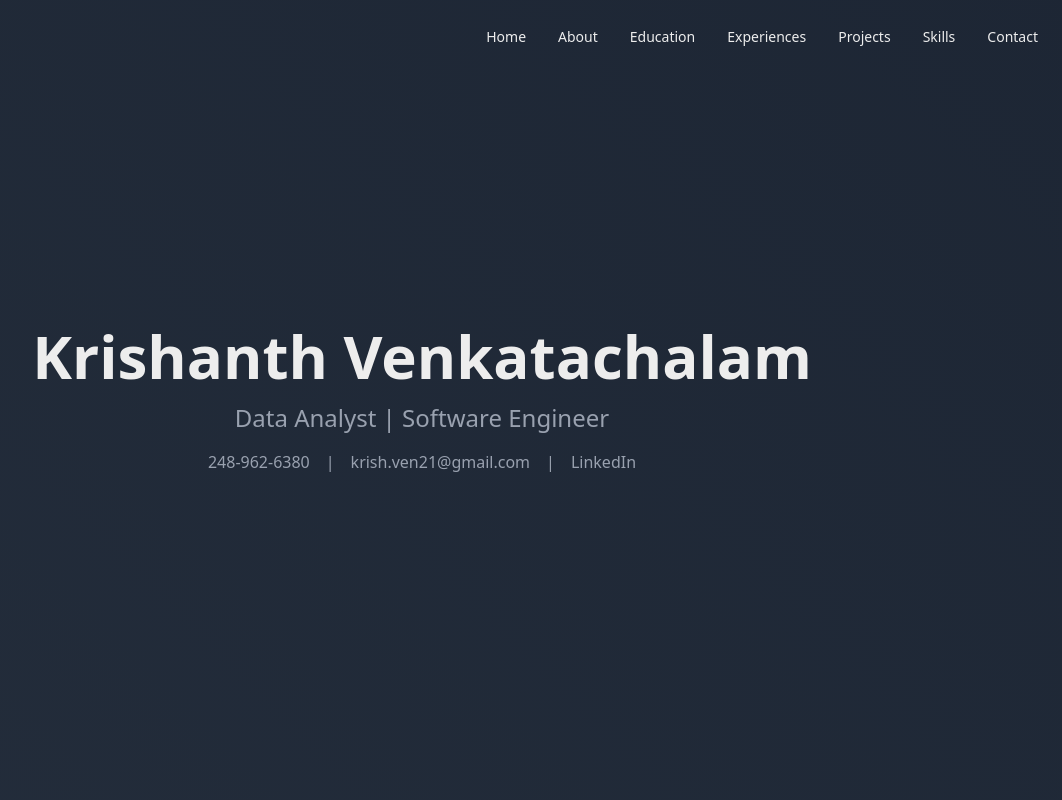
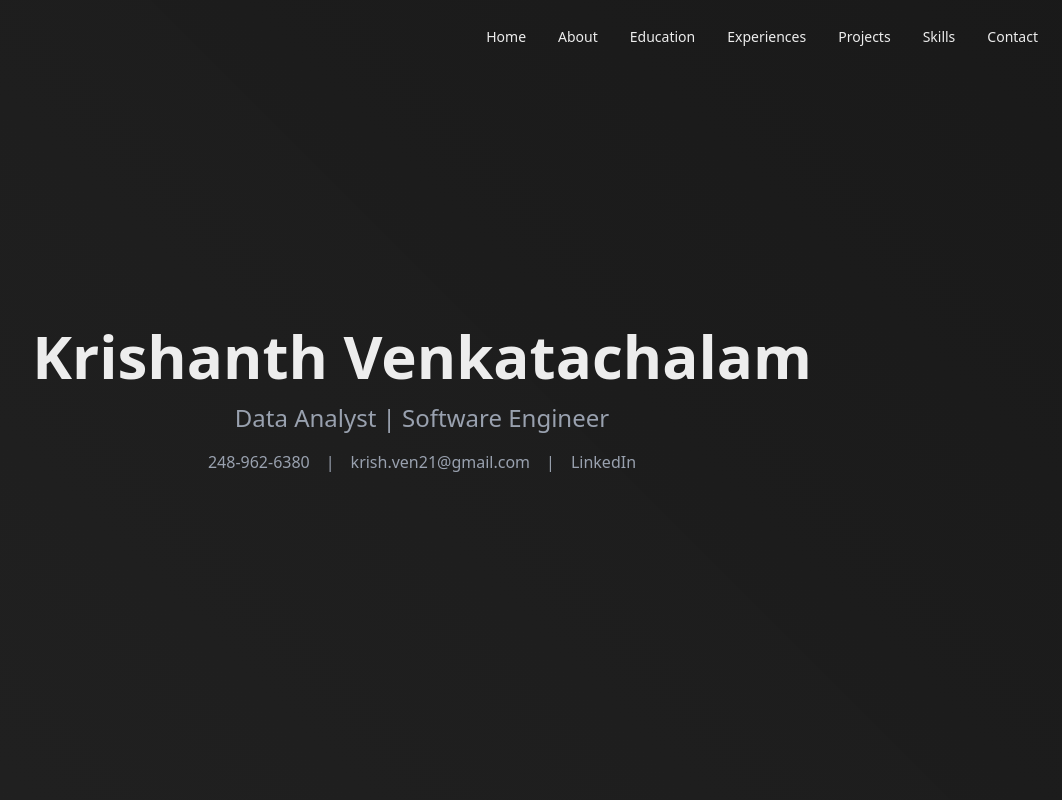
Before and after one commit to krishven05/personal-website, a Next.js app: page / in a window 1280 px wide. Shown: the top 800 px of the page, without its empty margins (218-1280 px from the left). Built offline with nearby package versions, Linux system fonts and the light colour scheme.

Commit message:
Changed background to black + grey

```diff
--- a/src/app/globals.css
+++ b/src/app/globals.css
@@ -21,11 +21,11 @@ body {
   height: 200vh;
   background: linear-gradient(
     45deg,
-    rgba(15, 23, 42, 0.9) 0%,
-    rgba(30, 41, 59, 0.8) 25%,
-    rgba(51, 65, 85, 0.7) 50%,
-    rgba(30, 41, 59, 0.8) 75%,
-    rgba(15, 23, 42, 0.9) 100%
+    rgba(0, 0, 0, 0.95) 0%,
+    rgba(25, 25, 25, 0.85) 25%,
+    rgba(45, 45, 45, 0.75) 50%,
+    rgba(25, 25, 25, 0.85) 75%,
+    rgba(0, 0, 0, 0.95) 100%
   );
 
   background-size: 400% 400%;
```
